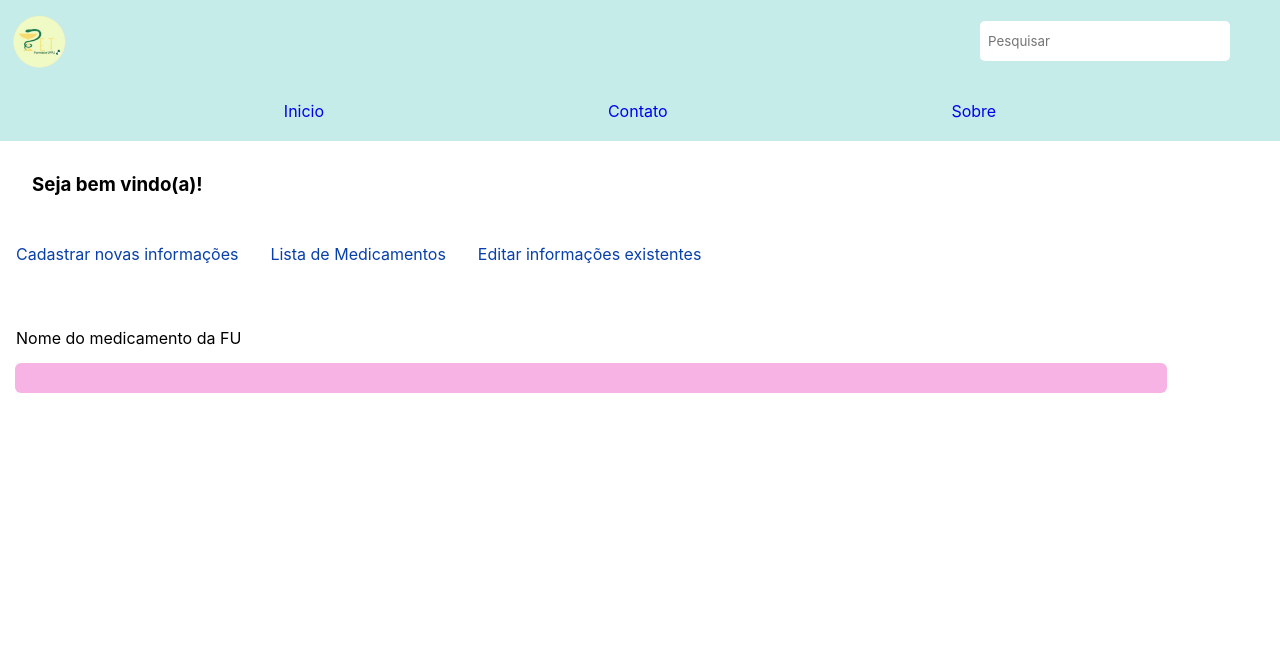
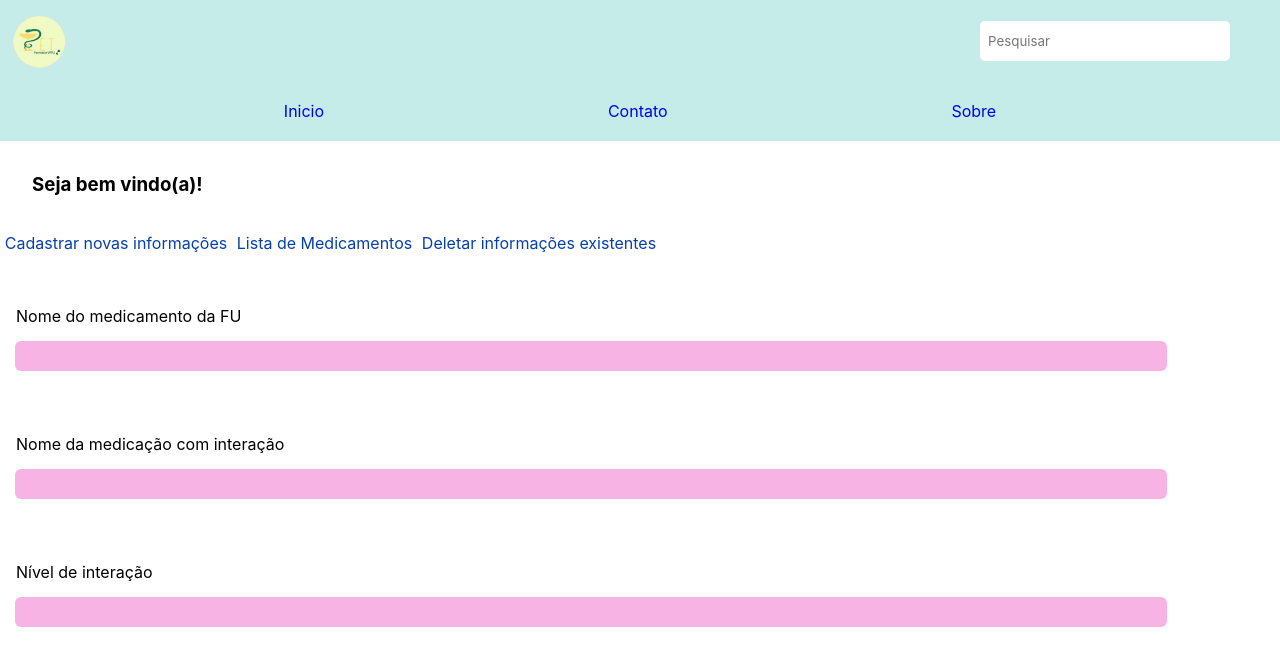
Before and after one commit to letdayy/PET-Farma, a React (Create React App) app: page /add in a window 1280 px wide. Shown: the top 666 px of the page. Built offline with nearby package versions, Linux system fonts and the light colour scheme.

Commit message:
feature: componentização da tela de medicamentos.

```diff
--- a/src/components/AddSection/index.jsx
+++ b/src/components/AddInput/index.jsx
@@ -18,14 +18,15 @@ const AddSection = styled.div`
     width: 90%;
     border-radius: 6px;
     margin: 15px;
+    padding: 0.5rem;
   }
 `
 
-export default function AddInput() {
+export default function AddInput(props) {
   return (
 
         <AddSection>
-            <label htmlFor="">Nome do medicamento da FU</label>
+            <label htmlFor="">{props.description}</label>
             <input type="text" />
         </AddSection>
   );
--- /dev/null
+++ b/src/components/Information/index.jsx
@@ -0,0 +1,24 @@
+import styled from 'styled-components';
+
+const Info = styled.ul`
+  color: #073FAB;
+  display: flex;
+  align-items: center;
+  text-align: center;
+
+  li {
+    margin: 0.3rem;
+  }
+`
+
+const Informations = ['Cadastrar novas informações', 'Lista de Medicamentos', 'Deletar informações existentes']
+
+export default function Information() {
+  return (
+    <Info>
+        { Informations.map ( (texto) => (
+                        <li>{texto}</li>
+        )) }
+    </Info>
+    )
+}
--- a/src/pages/Add/index.jsx
+++ b/src/pages/Add/index.jsx
@@ -1,16 +1,8 @@
 import styled from 'styled-components';
-import AddInput from '../../components/AddSection';
+import AddInput from '../../components/AddInput';
 import Nav from '../../components/Header';
+import Information from '../../components/Information';
 
-const Informations = styled.ul`
-  color: #073FAB;
-  display: flex;
-  text-align: center;
-
-  li {
-    margin: 1rem;
-  }
-`
 
 const Title = styled.h3`
   margin: 2rem;
@@ -29,13 +21,19 @@ export default function Add() {
             Seja bem vindo(a)!
         </Title>
 
-        <Informations>
-            <li>Cadastrar novas informações</li>
-            <li>Lista de Medicamentos</li>
-            <li>Editar informações existentes</li>
-        </Informations>
+        <Information />
 
-        <AddInput />
+        <AddInput
+        description="Nome do medicamento da FU"
+        />
+
+        <AddInput
+        description="Nome da medicação com interação"
+        />
+
+        <AddInput
+        description="Nível de interação"
+        />
 
       </main>
     </body>
```
